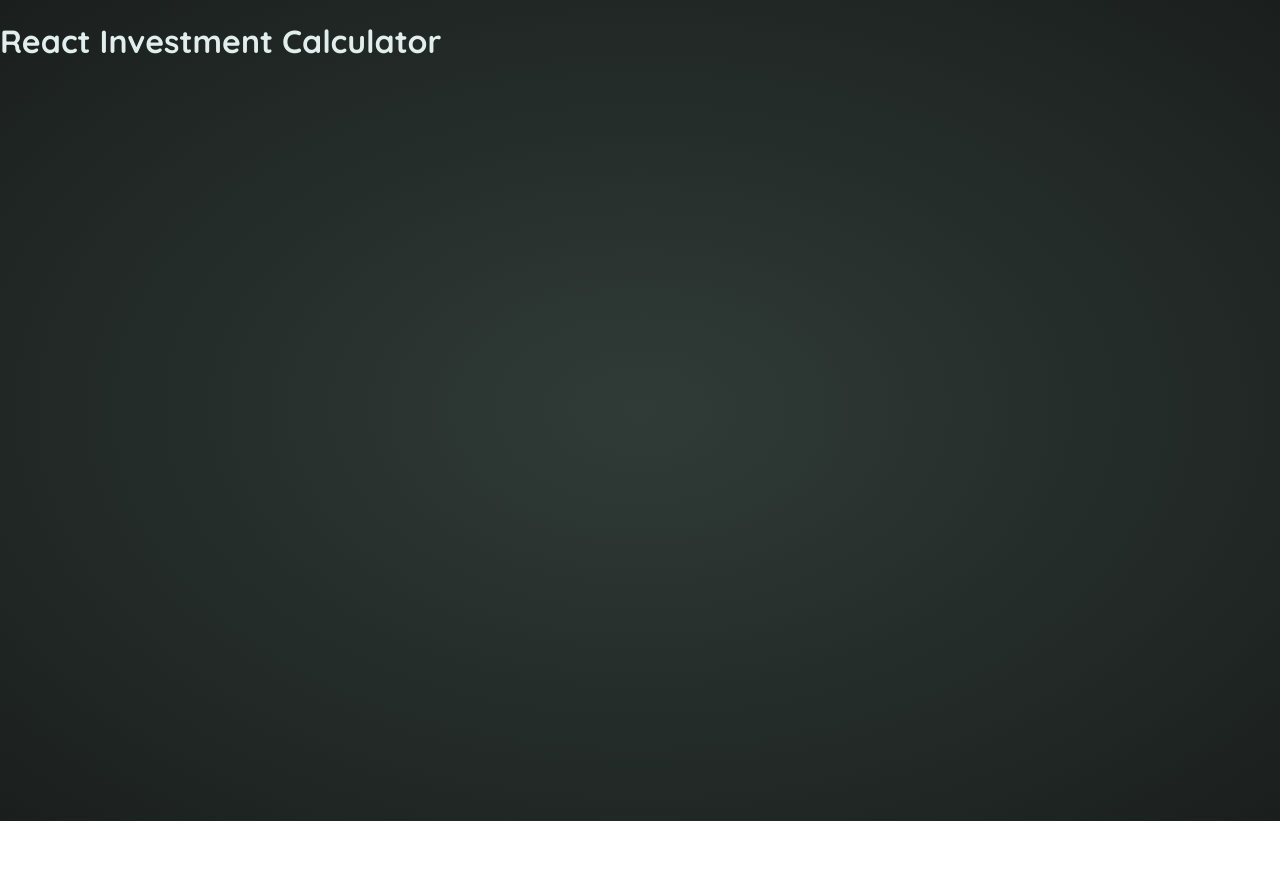
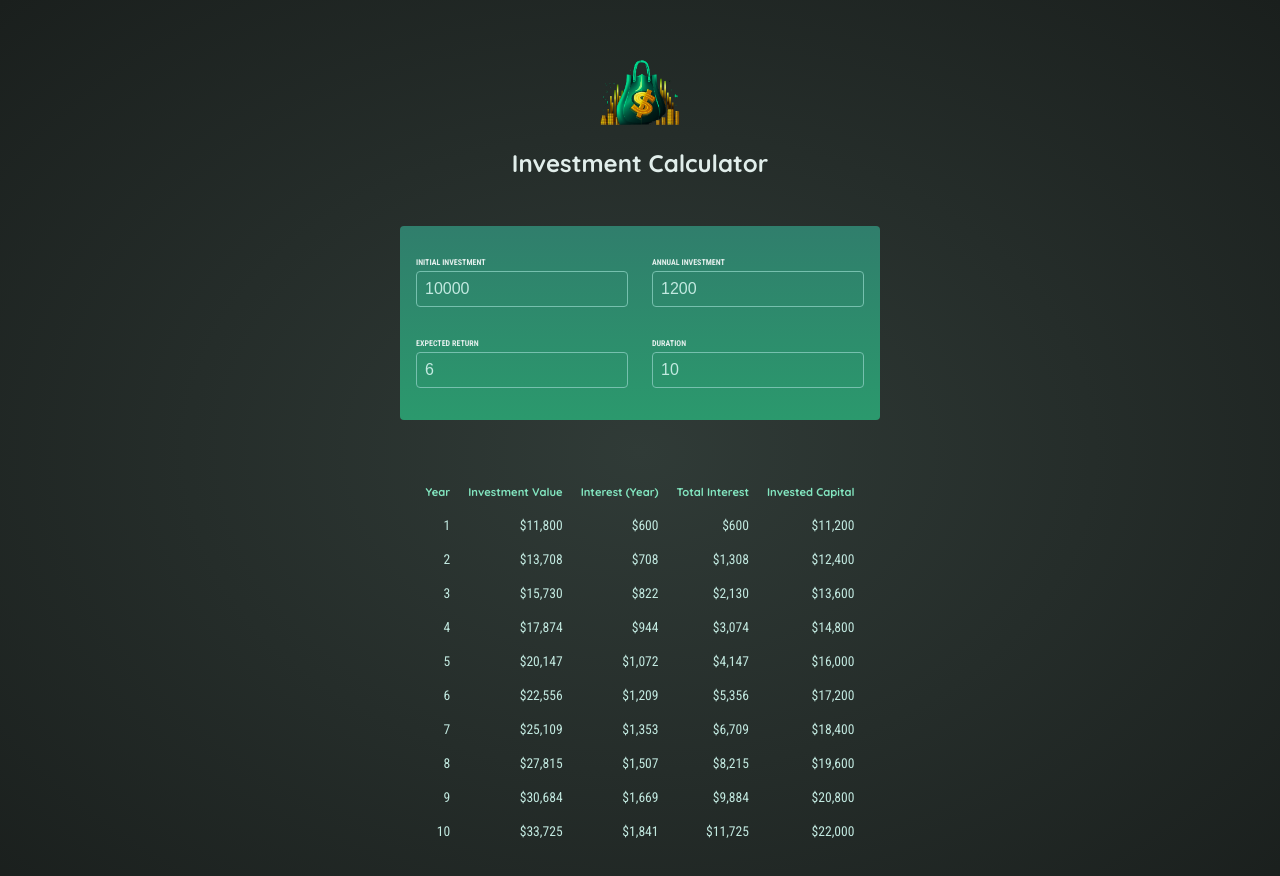
Before and after one commit to puddingForever/react-study, a React app: page / in a window 1280 px wide. Shown: the top 876 px of the page. Before the commit the page ends 821 px from the top, so only its background shows below. Built offline with nearby package versions, Linux system fonts and the light colour scheme; the HTML template or start-up script is replaced by a standard one.

Commit message:
기능구현 마무리

```diff
--- a/src/App.jsx
+++ b/src/App.jsx
@@ -1,7 +1,43 @@
-function App() {
+import { useState } from 'react';
+import Header from './components/Header';
+import UserInput from './components/UserInput';
+import ResultsTable from './components/ResultsTable';
+import { calculateInvestmentResults } from './util/investment';
+
+// inputValue 식별자 상수
+export const InputField = {
+  INITIAL_INVESTMENT: 'initialInvestment',
+  ANNUAL_INVESTMENT: 'annualInvestment',
+  EXPECTED_RETURN: 'expectedReturn',
+  DURATION: 'duration'
+};
+
+// 페이지 구조 및 데이터 관리
+const App = () => {
+  const [inputValue, setInputValue] = useState({
+    initialInvestment: 10000,
+    annualInvestment: 1200,
+    expectedReturn: 6,
+    duration: 10
+  });
+
+  // input필드 값 변경 시 inputValue 업데이트
+  const handleChange = (prop, newValue) => {
+    setInputValue(prev => {
+      return {
+        ...prev,
+        [prop]: +newValue
+      };
+    });
+  }
+
   return (
-    <h1>React Investment Calculator</h1>
-  )
+    <>
+      <Header />
+      <UserInput inputValue={inputValue} onChange={handleChange} />
+      <ResultsTable results={calculateInvestmentResults(inputValue)} initialInv={inputValue.initialInvestment} />
+    </>
+  );
 }
 
-export default App
+export default App;
--- /dev/null
+++ b/src/components/Header.jsx
@@ -0,0 +1,13 @@
+import logo from '../assets/investment-calculator-logo.png';
+
+// 헤더만 구성
+const Header = () => {
+  return (
+    <div id="header">
+      <img src={logo} />
+      <h1>Investment Calculator</h1>
+    </div>
+  );
+}
+
+export default Header;
--- /dev/null
+++ b/src/components/ResultsTable.jsx
@@ -0,0 +1,36 @@
+import { formatter } from '../util/investment';
+
+// 입력된 inputValue로 계산된 결과 출력
+const ResultsTable = ({ results, initialInv }) => {
+  return (
+    <table id="result">
+      <thead>
+        <tr>
+          <th>Year</th>
+          <th>Investment Value</th>
+          <th>Interest (Year)</th>
+          <th>Total Interest</th>
+          <th>Invested Capital</th>
+        </tr>
+      </thead>
+      <tbody>
+        {results.map(yearData => {
+          const totalInterest = yearData.valueEndOfYear - yearData.annualInvestment * yearData.year - initialInv;
+          const totalAmountInvested = yearData.annualInvestment * yearData.year + initialInv;
+
+          return (
+            <tr key={yearData.year}>
+              <td>{yearData.year}</td>
+              <td>{formatter.format(yearData.valueEndOfYear)}</td>
+              <td>{formatter.format(yearData.interest)}</td>
+              <td>{formatter.format(totalInterest)}</td>
+              <td>{formatter.format(totalAmountInvested)}</td>
+            </tr>
+          );
+        })}
+      </tbody>
+    </table>
+  );
+}
+
+export default ResultsTable;
--- /dev/null
+++ b/src/components/UserInput.jsx
@@ -0,0 +1,47 @@
+import { InputField } from '../App';
+
+// 값을 입력받아 inputValue 업데이트
+const UserInput = ({ inputValue, onChange }) => {
+  return (
+    <section id="user-input">
+      <div className="input-group">
+        <p>
+          <label>Initial Investment</label>
+          <input
+            type="number"
+            value={inputValue.initialInvestment}
+            onChange={event => onChange(InputField.INITIAL_INVESTMENT, event.target.value)}
+          />
+        </p>
+        <p>
+          <label>Annual Investment</label>
+          <input
+            type="number"
+            value={inputValue.annualInvestment}
+            onChange={event => onChange(InputField.ANNUAL_INVESTMENT, event.target.value)}
+          />
+        </p>
+      </div>
+      <div className="input-group">
+        <p>
+          <label>Expected Return</label>
+          <input
+            type="number"
+            value={inputValue.expectedReturn}
+            onChange={event => onChange(InputField.EXPECTED_RETURN, event.target.value)}
+          />
+        </p>
+        <p>
+          <label>Duration</label>
+          <input
+            type="number"
+            value={inputValue.duration}
+            onChange={event => onChange(InputField.DURATION, event.target.value)}
+          />
+        </p>
+      </div>
+    </section>
+  );
+}
+
+export default UserInput;
```
